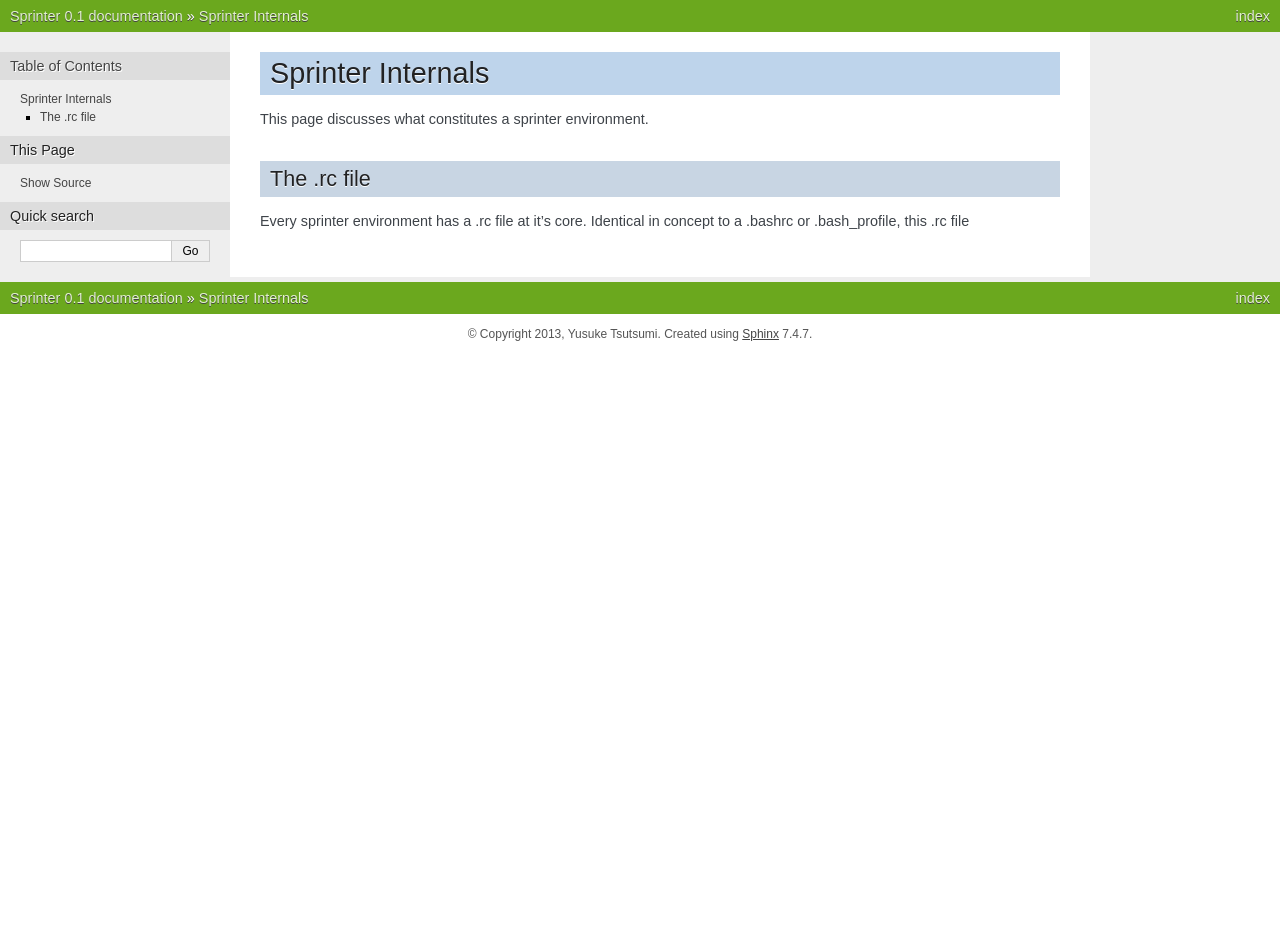
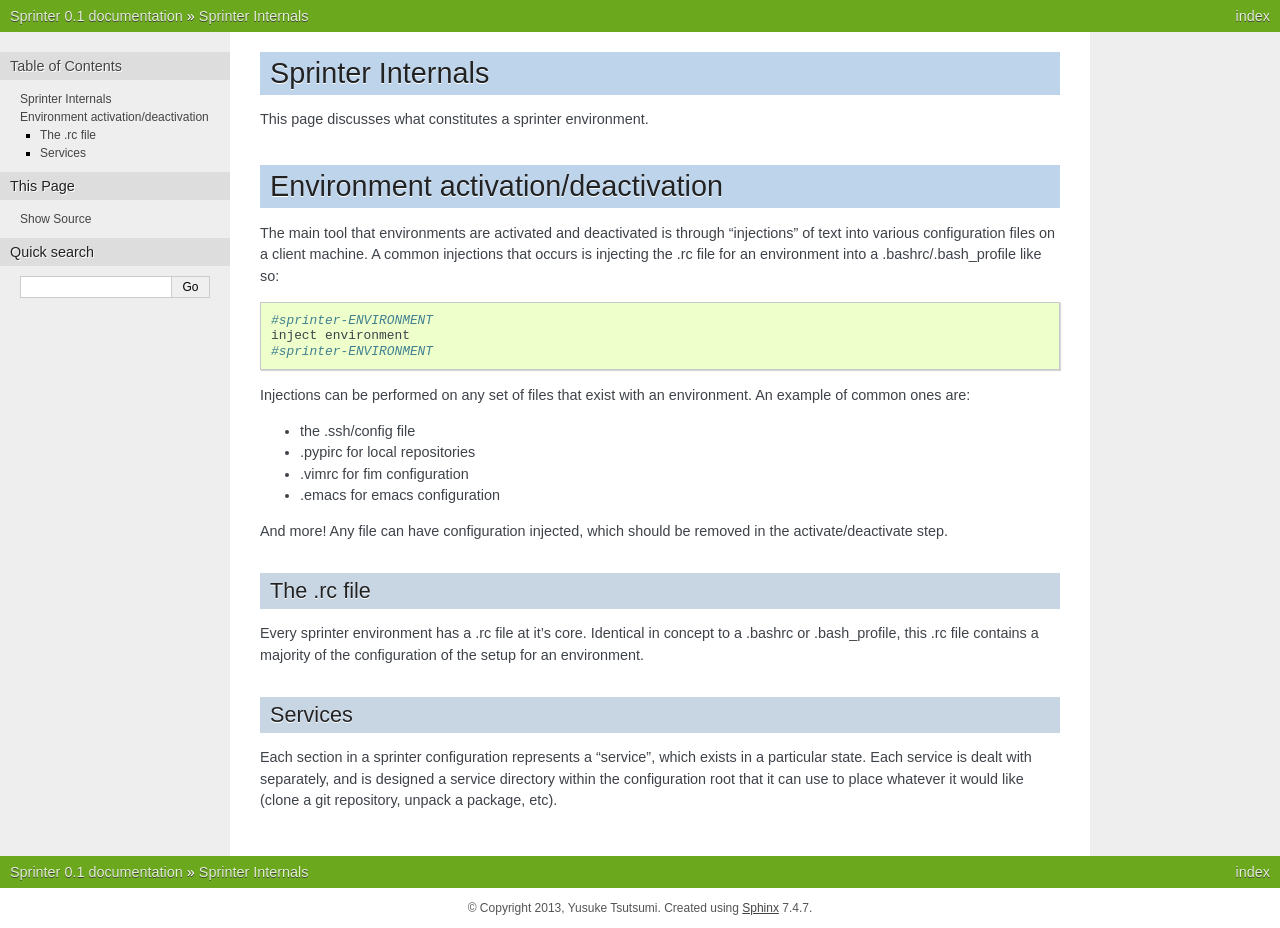
Before and after one commit to toumorokoshi/sprinter, a Sphinx documentation site: the page built from docs/source/internals.rst, in a window 1280 px wide. Built offline with Sphinx 7.4.7, drawn with Linux system fonts in a browser that asks for light colours; before the commit the page ends 900 px from its top, so only the background shows below that.

Commit message:
fleshing out internals.rst

```diff
--- a/docs/source/internals.rst
+++ b/docs/source/internals.rst
@@ -3,8 +3,33 @@
 
 This page discusses what constitutes a sprinter environment.
 
+Environment activation/deactivation
+===================================
+
+The main tool that environments are activated and deactivated is through "injections" of text into various configuration files on a client machine. A common injections that occurs is injecting the .rc file for an environment into a .bashrc/.bash_profile like so:
+
+.. code :: python
+
+   #sprinter-ENVIRONMENT
+   inject environment
+   #sprinter-ENVIRONMENT
+
+Injections can be performed on any set of files that exist with an environment. An example of common ones are:
+
+* the .ssh/config file
+* .pypirc for local repositories
+* .vimrc for fim configuration
+* .emacs for emacs configuration
+
+And more! Any file can have configuration injected, which should be removed in the activate/deactivate step.
+
 
 The .rc file
 ------------
 
-Every sprinter environment has a .rc file at it's core. Identical in concept to a .bashrc or .bash_profile, this .rc file
+Every sprinter environment has a .rc file at it's core. Identical in concept to a .bashrc or .bash_profile, this .rc file contains a majority of the configuration of the setup for an environment.
+
+Services
+--------
+
+Each section in a sprinter configuration represents a "service", which exists in a particular state. Each service is dealt with separately, and is designed a service directory within the configuration root that it can use to place whatever it would like (clone a git repository, unpack a package, etc).
```
